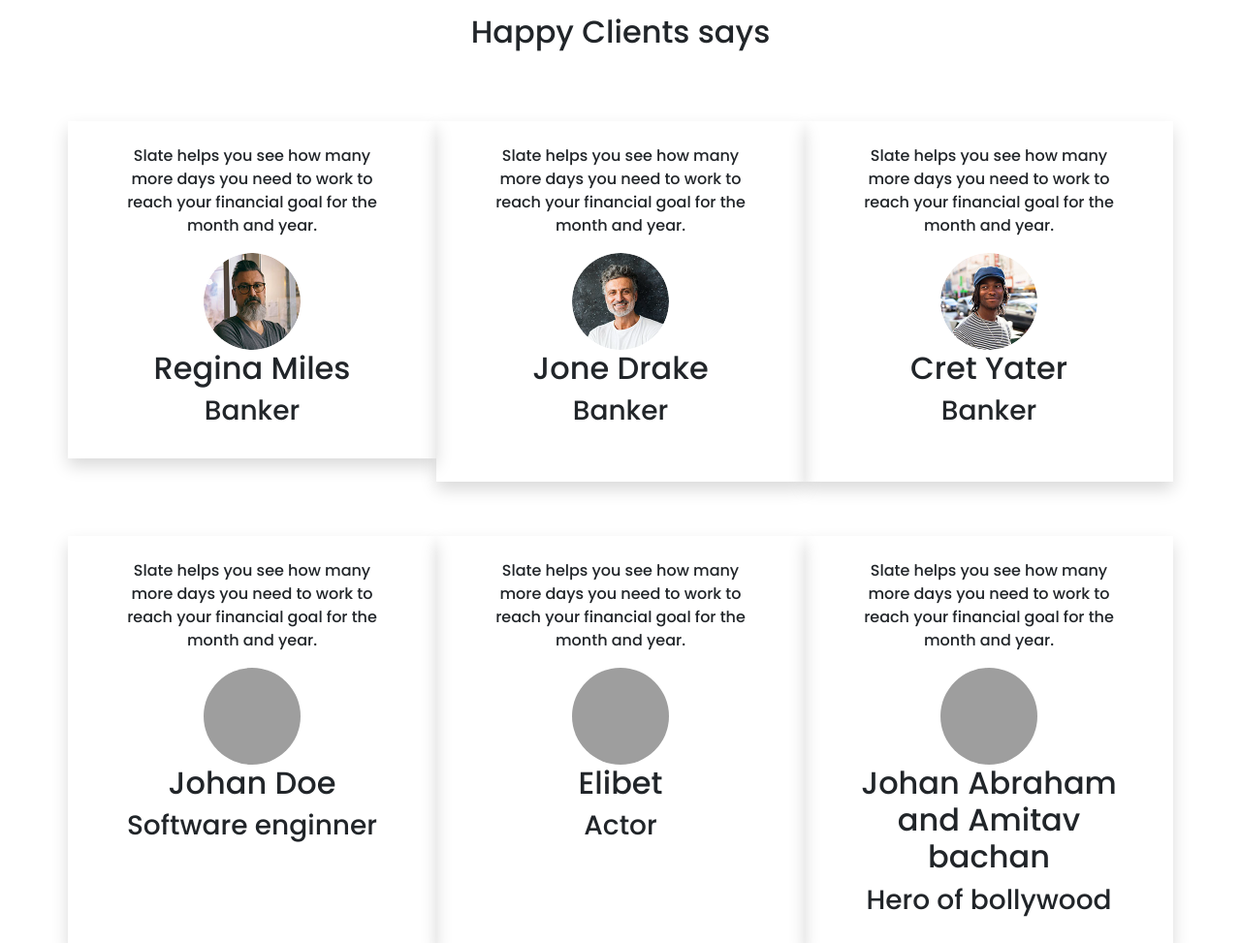
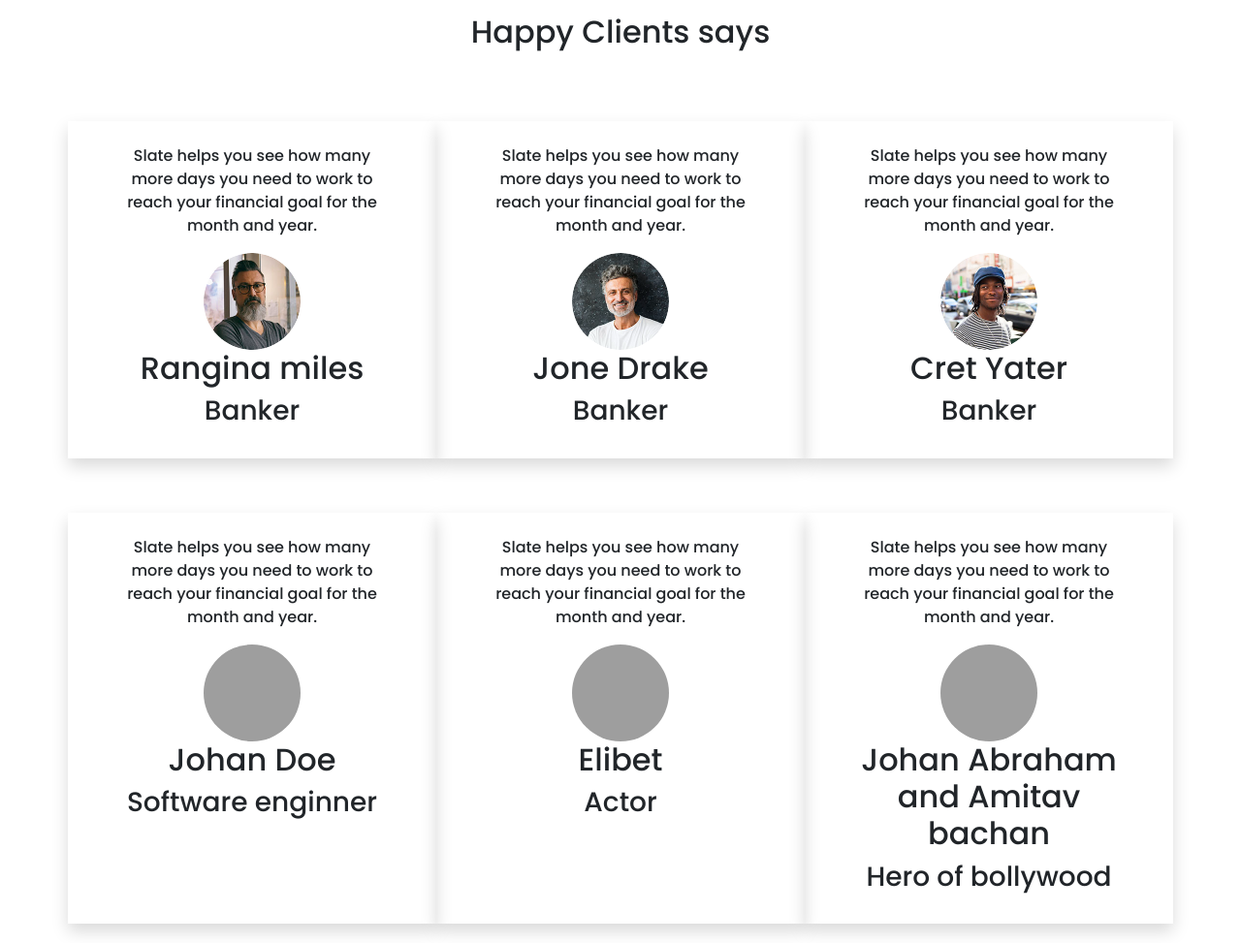
Before and after one commit to subrota22/convention-center, a plain HTML site: page index.html in a window 1280 px wide. Shown: the part 1520-2493 px from the top of the page at 97% size. Drawn offline with Linux system fonts and the light colour scheme; grey boxes are pictures that could not be loaded; a web font is replaced by a local one.

Commit message:
add div changees

```diff
--- a/index.html
+++ b/index.html
@@ -261,13 +261,13 @@
 <br><br>
 <div class="container my-3">
   <div class="row">
-    <div class="col-12 col-sm-6 col-md-4 col-lg-4 shadow shadow-larger py-4 px-5 text-center  mb-4 ">
-      <p>Slate helps you see how  many more days you need   to work to reach your financial  goal for the month and year.</p>
+    <div class="col-12 col-sm-6 col-md-4 col-lg-4 shadow shadow-larger py-4 px-5 text-center  ">
+      <p>Slate helps you see how  many more days you need  to work to reach your financial  goal for the month and year.</p>
       <img src="images/person 1.png" alt="" class="img-fluid rounded-circle">
-      <h2>Regina Miles</h2>
-       <h3 class="text-dark">Banker</h3>
+      <h2>Rangina miles</h2>
+      <h3 class="text-dark">Banker</h3>
     </div>
-    <div class="col-12 col-sm-6 col-md-4 col-lg-4 shadow shadow-larger py-4 px-5 text-center ">
+    <div class="col-12 col-sm-6 col-md-4 col-lg-4 shadow shadow-larger py-4 px-5 text-center  ">
       <p>Slate helps you see how  many more days you need  to work to reach your financial  goal for the month and year.</p>
       <img src="images/person 2.png" alt="" class="img-fluid rounded-circle">
       <h2>Jone Drake</h2>
```
